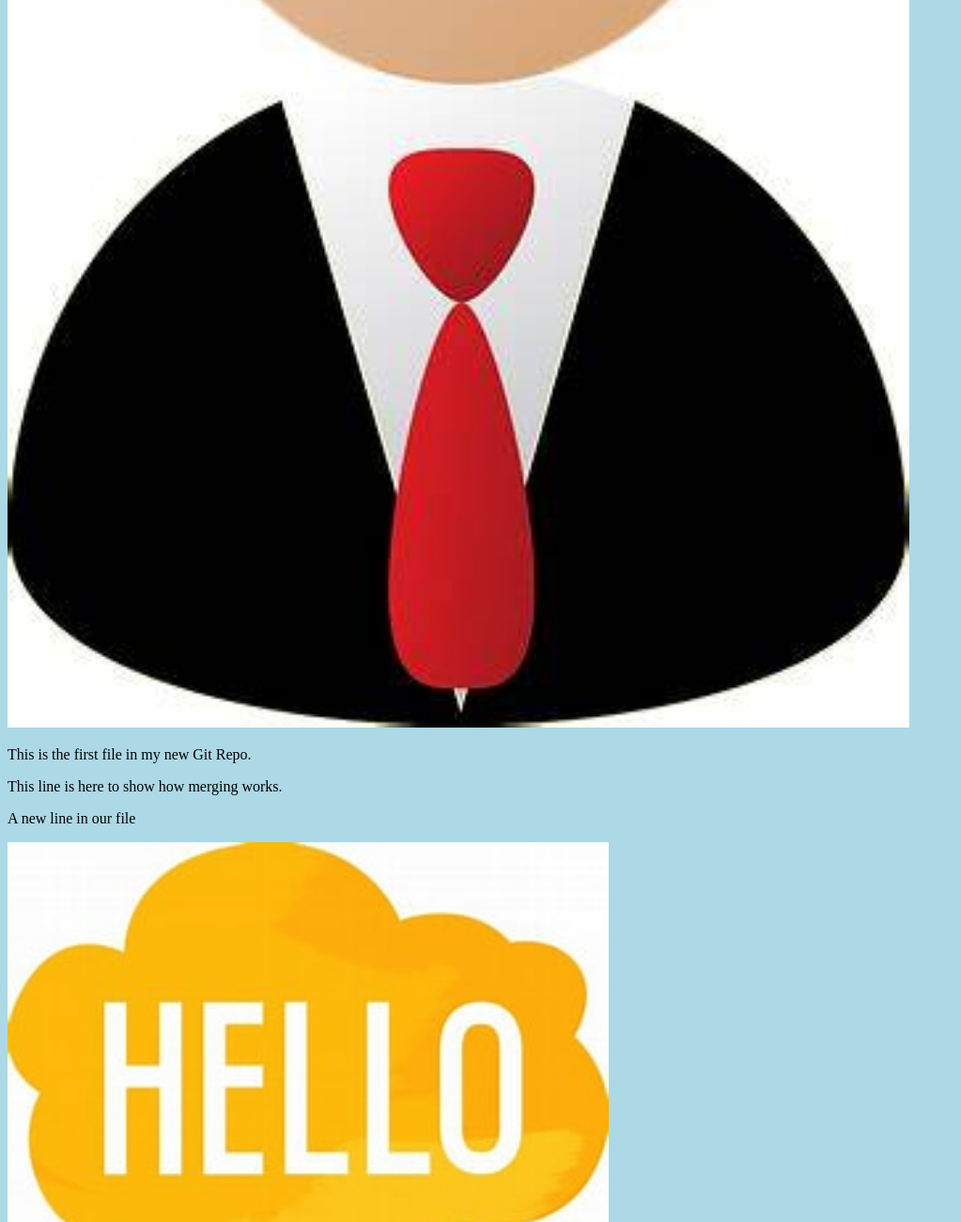
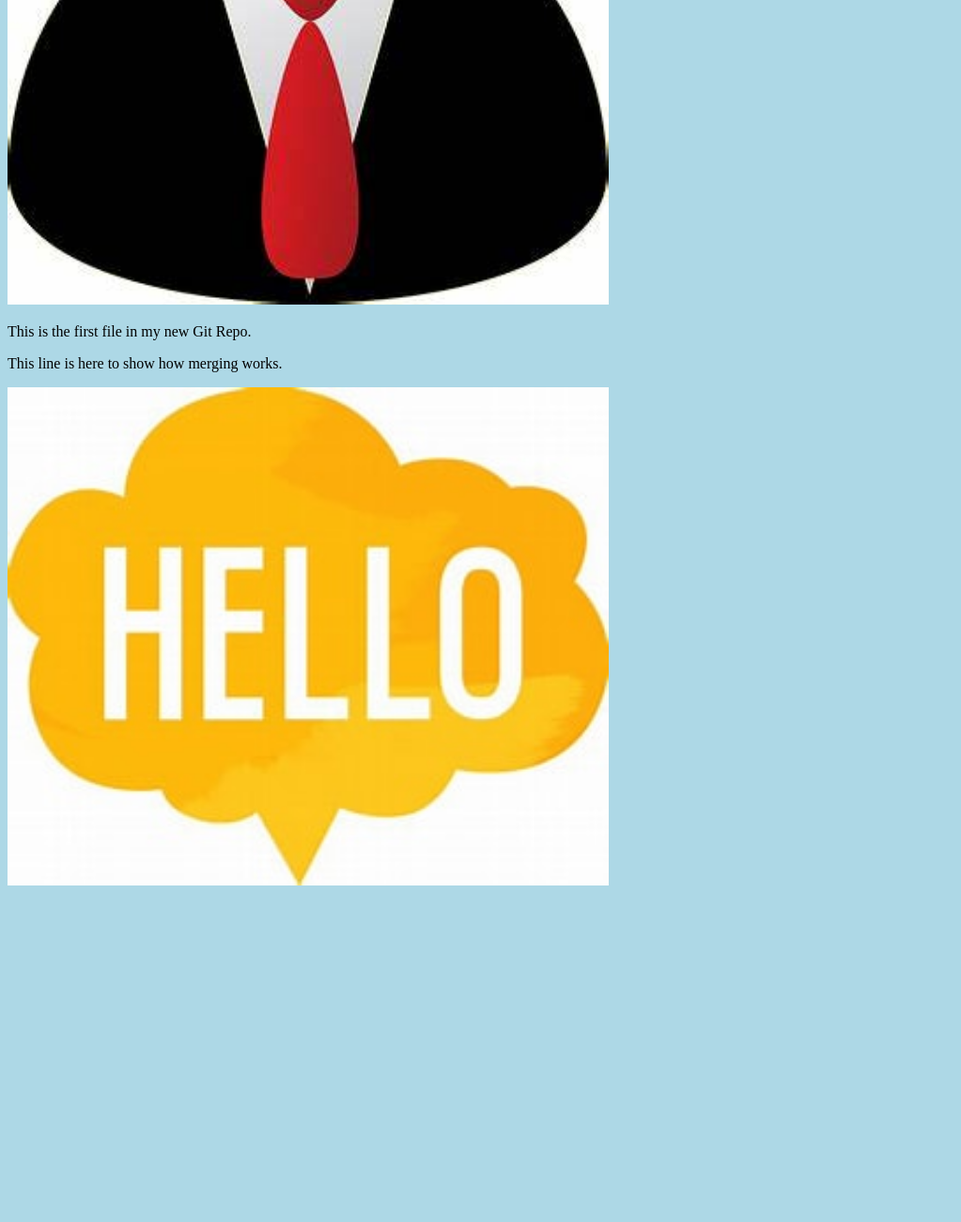
Before and after one commit to bsingh1386/hello-world, a plain HTML site: page index.html in a window 1280 px wide. Shown: the part 657-1957 px from the top of the page at 94% size, without its empty margins (0-1023 px from the left). After the commit the page ends 1611 px from the top, so only its background shows below. Drawn offline with Linux system fonts and the light colour scheme.

Commit message:
Updated index.html. Resized image

```diff
--- a/index.html
+++ b/index.html
@@ -7,11 +7,10 @@
 <body>
 
 <h1>Hello world!</h1>
-<div><img src="img_hello_world.jpg" alt="Hello World from Space"
-style="width:100%;max-width:960px"></div>
+<div><img src="img_hello_world.jpg" alt="Hello World from Space" style="width:100%;max-width:640px"></div>
 <p>This is the first file in my new Git Repo.</p>
 <p>This line is here to show how merging works.</p>
-<p> A new line in our file </p>
 <div><img src="img_hello_git.jpg" alt="Hello Git" style="width:100%;max-width:640px"></div>
+
 </body>
 </html>
```
